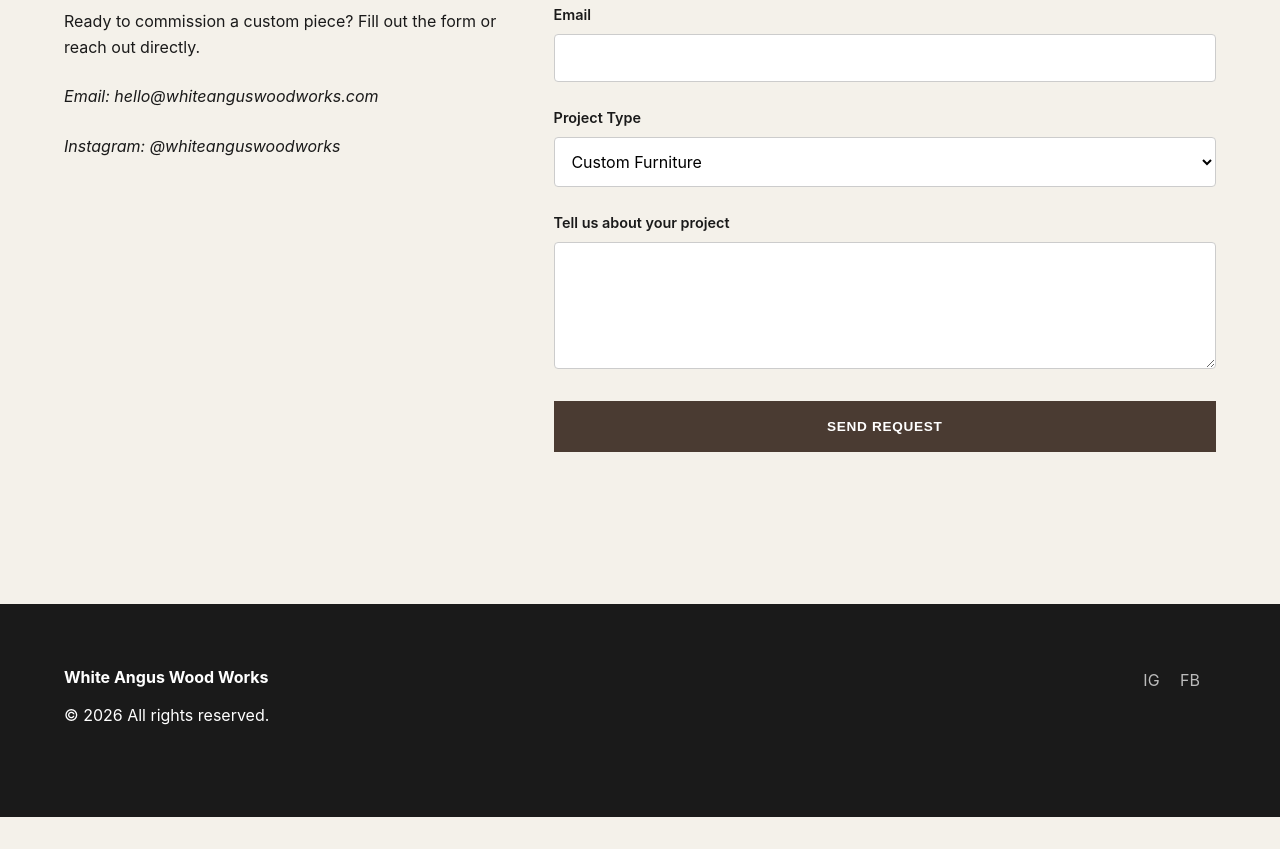
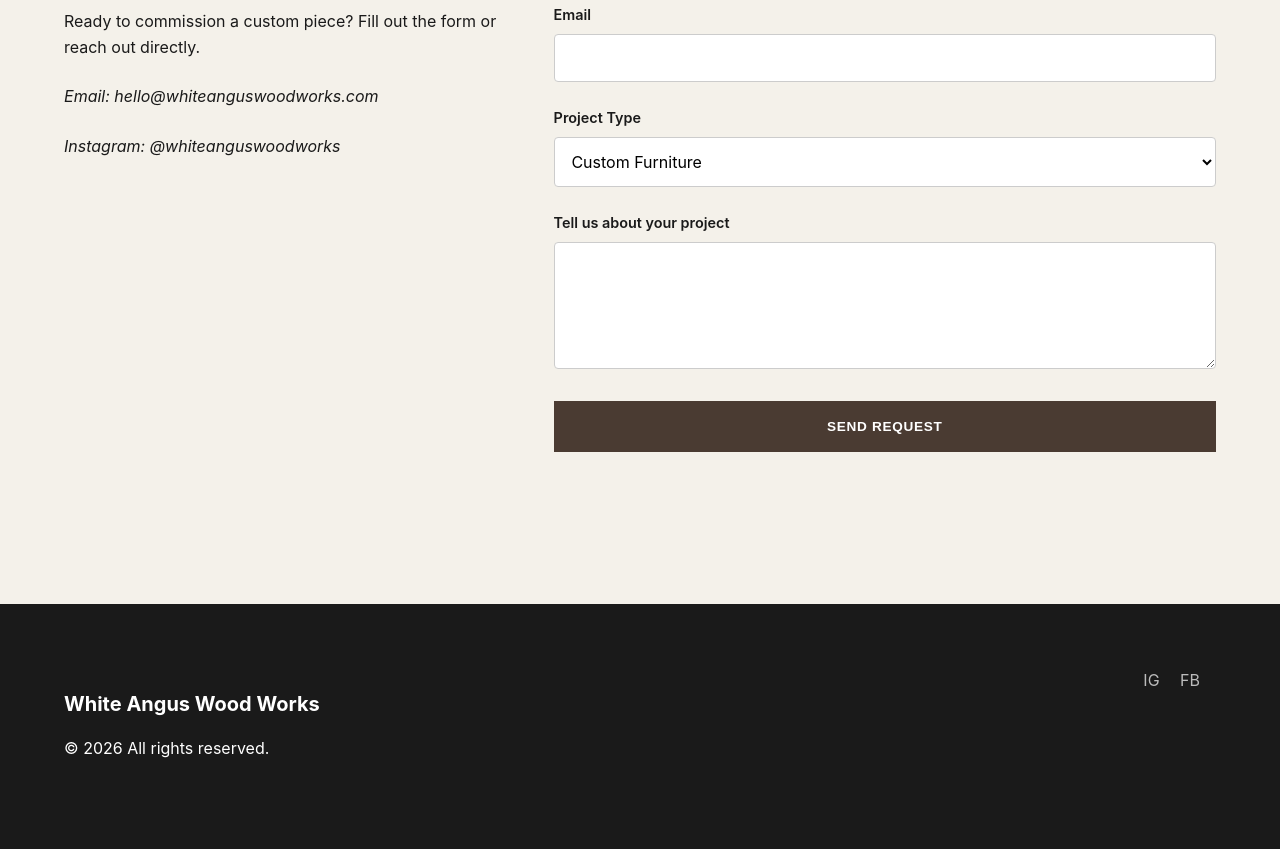
Before and after one commit to ZacHarlan/WhiteAngusWoodworks, a plain HTML site: page index.html in a window 1280 px wide. Shown: the part 5501-6350 px from the top of the page. Before the commit the page ends 6318 px from the top, so only its background shows below. Drawn offline with Linux system fonts and the light colour scheme.

Commit message:
Fix: Heading hierarchy accessibility - change footer h4 to p element

```diff
--- a/index.html
+++ b/index.html
@@ -311,7 +311,7 @@
     <footer class="site-footer">
         <div class="container footer-content">
             <div class="footer-brand">
-                <h4>White Angus Wood Works</h4>
+                <p class="footer-title">White Angus Wood Works</p>
                 <p>&copy; <span id="year"></span> All rights reserved.</p>
             </div>
             <div class="footer-social">
--- a/styles.css
+++ b/styles.css
@@ -756,10 +756,14 @@
     gap: 2rem;
 }
 
-.footer-brand h4 {
+.footer-title {
     color: var(--white);
     margin-bottom: 0.5rem;
+    font-size: 1.25rem;
+    font-weight: 700;
+    font-family: var(--font-heading);
 }
+
 
 .footer-social a {
     margin-right: 1rem;
```
